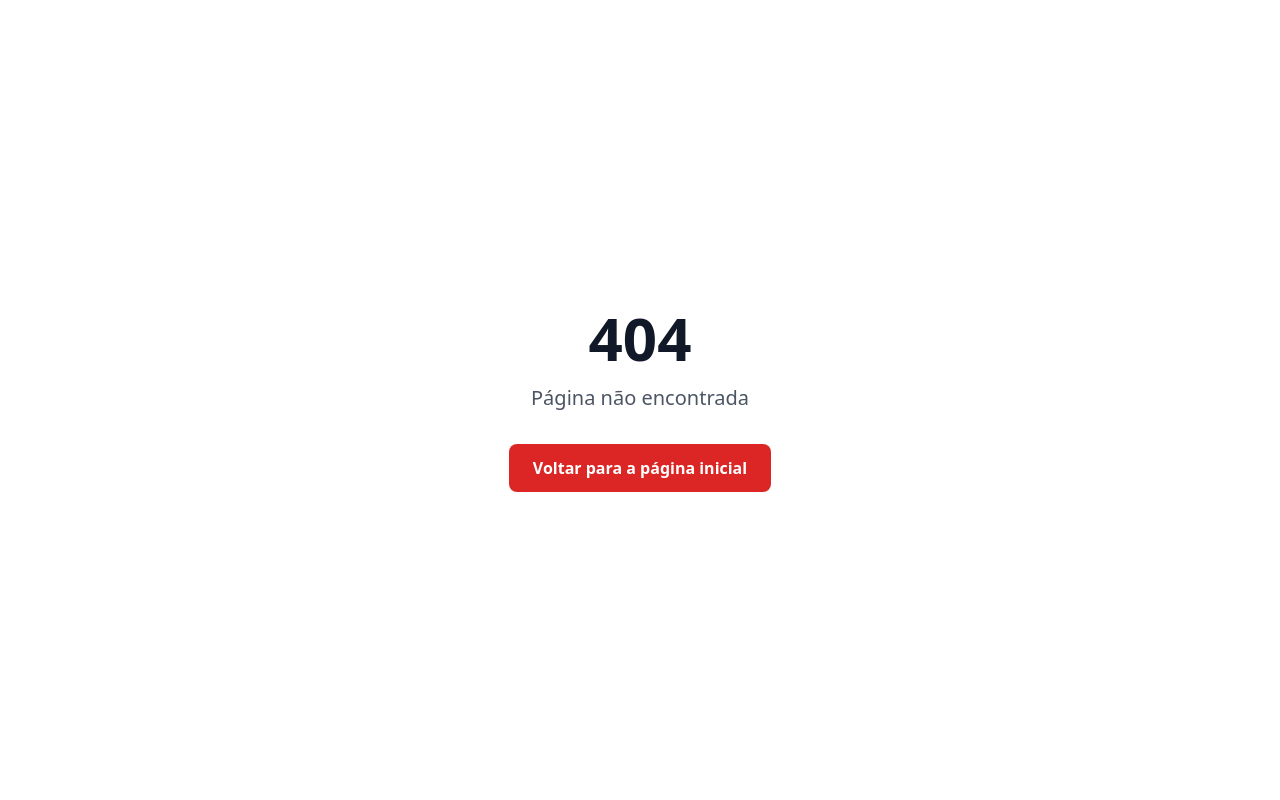
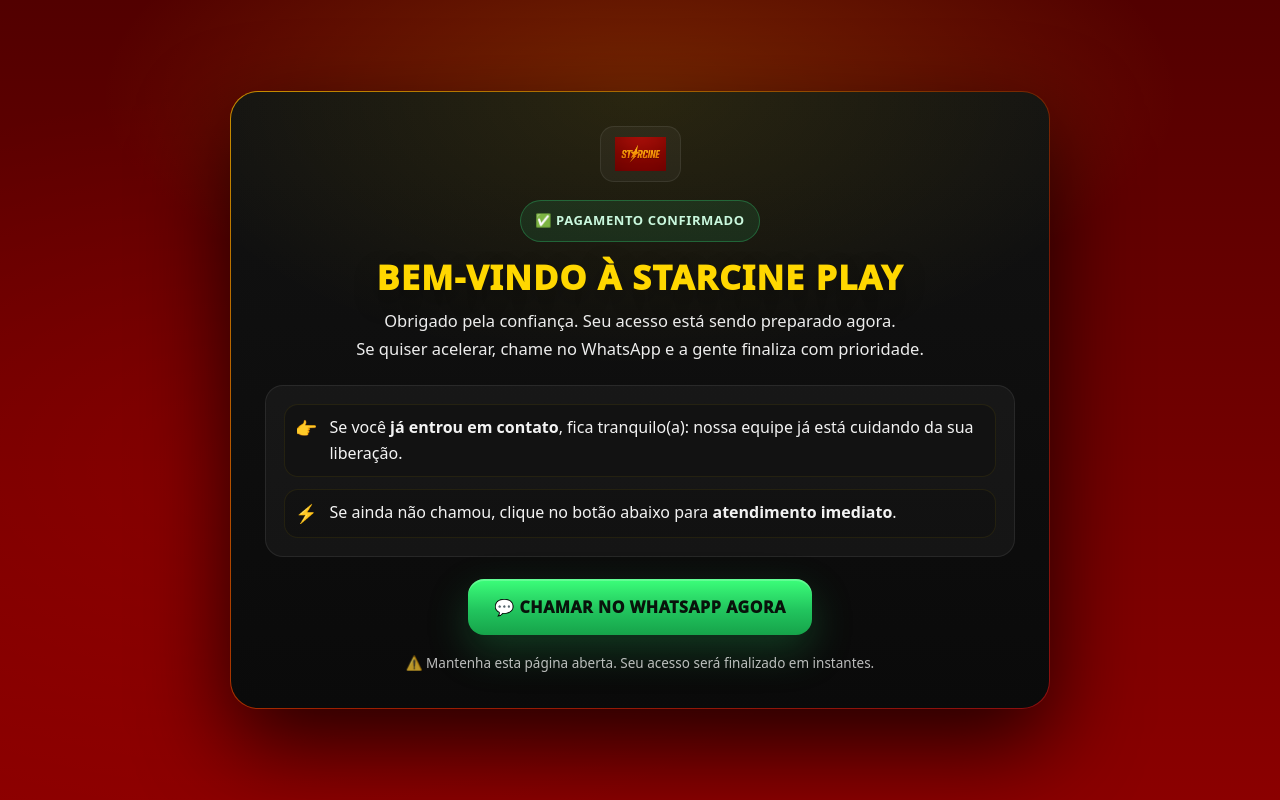
Before and after one commit to gleydsonlopes13-stack/starcineplay, a Next.js app: page /obrigado in a window 1280 px wide. Before the commit this address had no page. Built offline with nearby package versions, Linux system fonts and the light colour scheme.

Commit message:
Add /obrigado page

```diff
--- /dev/null
+++ b/app/obrigado/page.tsx
@@ -0,0 +1,188 @@
+export default function ObrigadoPage() {
+  return (
+    <main
+      style={{
+        minHeight: "100vh",
+        display: "flex",
+        alignItems: "center",
+        justifyContent: "center",
+        padding: "44px 18px",
+        fontFamily:
+          'ui-sans-serif, system-ui, -apple-system, Segoe UI, Roboto, Arial, "Noto Sans", "Helvetica Neue"',
+        background:
+          "radial-gradient(900px 400px at 50% 12%, rgba(255,215,0,.18), transparent 60%), radial-gradient(1000px 600px at 20% 60%, rgba(255,0,0,.14), transparent 65%), linear-gradient(180deg, #520000, #8b0000)",
+      }}
+    >
+      <div
+        style={{
+          width: "100%",
+          maxWidth: 820,
+          borderRadius: 28,
+          padding: 1,
+          background:
+            "linear-gradient(135deg, rgba(255,215,0,.65), rgba(255,215,0,.15), rgba(255,255,255,.06))",
+          boxShadow: "0 35px 90px rgba(0,0,0,.75)",
+        }}
+      >
+        <div
+          style={{
+            borderRadius: 27,
+            padding: 34,
+            background:
+              "radial-gradient(900px 500px at 50% 0%, rgba(255,215,0,.10), transparent 55%), linear-gradient(180deg, rgba(18,18,18,1), rgba(10,10,10,1))",
+            color: "#fff",
+            textAlign: "center",
+          }}
+        >
+          {/* Logo */}
+          <div style={{ display: "flex", justifyContent: "center" }}>
+            <div
+              style={{
+                padding: "10px 14px",
+                borderRadius: 14,
+                background: "rgba(255,255,255,.04)",
+                border: "1px solid rgba(255,255,255,.08)",
+              }}
+            >
+              <img
+                src="/logo-starcine.png"
+                alt="Starcine Play"
+                style={{ height: 34, width: "auto", display: "block" }}
+              />
+            </div>
+          </div>
+
+          {/* Badge */}
+          <div
+            style={{
+              display: "inline-flex",
+              alignItems: "center",
+              gap: 10,
+              marginTop: 18,
+              padding: "10px 14px",
+              borderRadius: 999,
+              background: "rgba(46, 204, 113, .12)",
+              border: "1px solid rgba(46, 204, 113, .35)",
+              color: "#c9f7dd",
+              fontWeight: 800,
+              letterSpacing: 0.6,
+              fontSize: 13,
+              textTransform: "uppercase",
+            }}
+          >
+            ✅ Pagamento confirmado
+          </div>
+
+          {/* Title */}
+          <h1
+            style={{
+              marginTop: 16,
+              marginBottom: 10,
+              fontSize: 34,
+              fontWeight: 950,
+              letterSpacing: 1.2,
+              color: "#FFD700",
+              textTransform: "uppercase",
+              lineHeight: 1.15,
+              textShadow: "0 10px 24px rgba(0,0,0,.35)",
+            }}
+          >
+            Bem-vindo à Starcine Play
+          </h1>
+
+          <p
+            style={{
+              margin: "0 auto",
+              maxWidth: 620,
+              fontSize: 16.5,
+              lineHeight: 1.7,
+              opacity: 0.92,
+            }}
+          >
+            Obrigado pela confiança. Seu acesso está sendo preparado agora.
+            <br />
+            Se quiser acelerar, chame no WhatsApp e a gente finaliza com prioridade.
+          </p>
+
+          {/* Steps */}
+          <div
+            style={{
+              marginTop: 22,
+              textAlign: "left",
+              borderRadius: 18,
+              padding: 18,
+              background: "rgba(255,255,255,.04)",
+              border: "1px solid rgba(255,255,255,.08)",
+            }}
+          >
+            <div
+              style={{
+                display: "flex",
+                gap: 12,
+                alignItems: "flex-start",
+                padding: "10px 10px",
+                borderRadius: 14,
+                background: "rgba(0,0,0,.18)",
+                border: "1px solid rgba(255,215,0,.08)",
+              }}
+            >
+              <span style={{ fontSize: 18 }}>👉</span>
+              <p style={{ margin: 0, lineHeight: 1.6, opacity: 0.95 }}>
+                Se você <strong>já entrou em contato</strong>, fica tranquilo(a):
+                nossa equipe já está cuidando da sua liberação.
+              </p>
+            </div>
+
+            <div
+              style={{
+                display: "flex",
+                gap: 12,
+                alignItems: "flex-start",
+                marginTop: 12,
+                padding: "10px 10px",
+                borderRadius: 14,
+                background: "rgba(0,0,0,.18)",
+                border: "1px solid rgba(255,215,0,.08)",
+              }}
+            >
+              <span style={{ fontSize: 18 }}>⚡</span>
+              <p style={{ margin: 0, lineHeight: 1.6, opacity: 0.95 }}>
+                Se ainda não chamou, clique no botão abaixo para{" "}
+                <strong>atendimento imediato</strong>.
+              </p>
+            </div>
+          </div>
+
+          {/* CTA */}
+          <a
+            href="https://wa.me/5511970905736?text=Oi!%20Acabei%20de%20comprar%20na%20Starcine%20Play%20e%20quero%20liberar%20meu%20acesso%20🙂"
+            style={{
+              display: "inline-flex",
+              alignItems: "center",
+              justifyContent: "center",
+              gap: 10,
+              marginTop: 22,
+              padding: "16px 26px",
+              borderRadius: 16,
+              textDecoration: "none",
+              fontWeight: 950,
+              letterSpacing: 0.6,
+              color: "#08130b",
+              background:
+                "linear-gradient(180deg, #3cff7a 0%, #22c55e 55%, #16a34a 100%)",
+              boxShadow:
+                "0 16px 40px rgba(34,197,94,.25), 0 2px 0 rgba(255,255,255,.2) inset",
+            }}
+          >
+            💬 CHAMAR NO WHATSAPP AGORA
+          </a>
+
+          {/* Footer */}
+          <p style={{ marginTop: 18, opacity: 0.72, fontSize: 13.5 }}>
+            ⚠️ Mantenha esta página aberta. Seu acesso será finalizado em instantes.
+          </p>
+        </div>
+      </div>
+    </main>
+  );
+}
```
